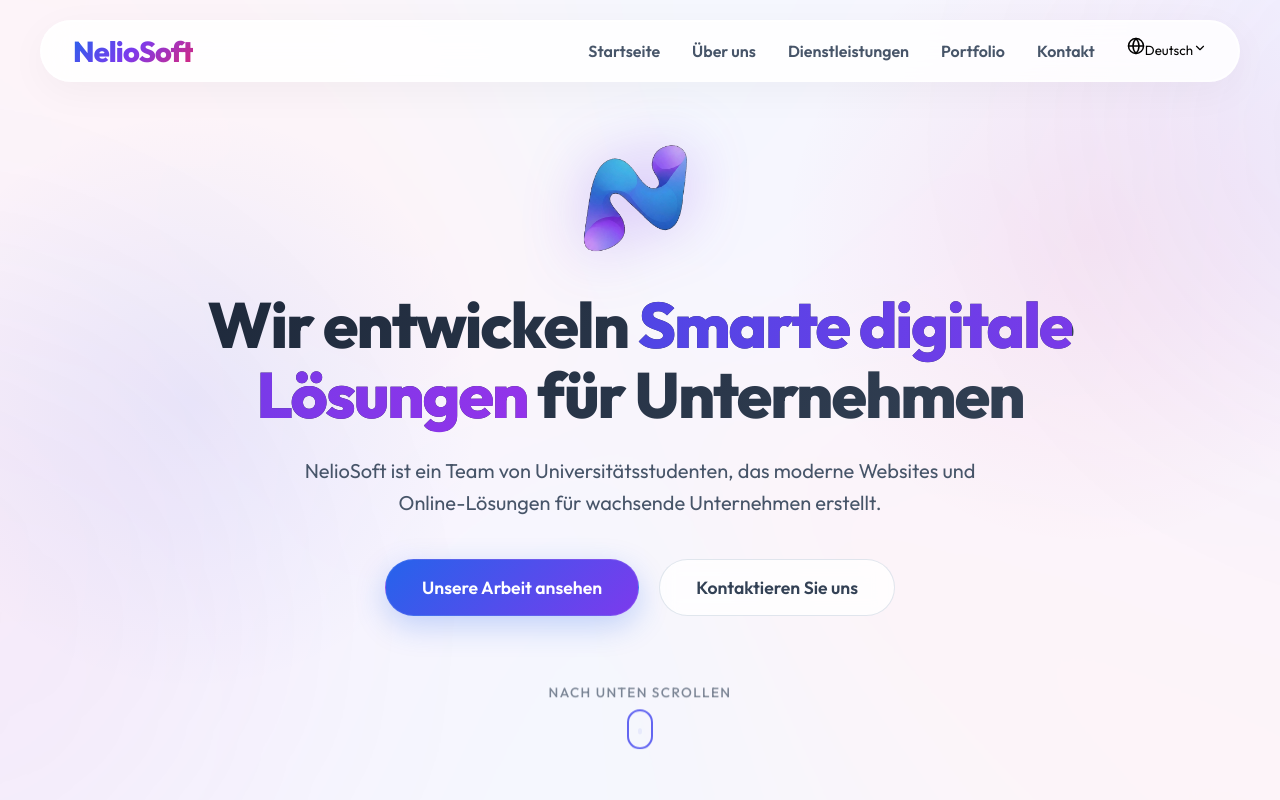
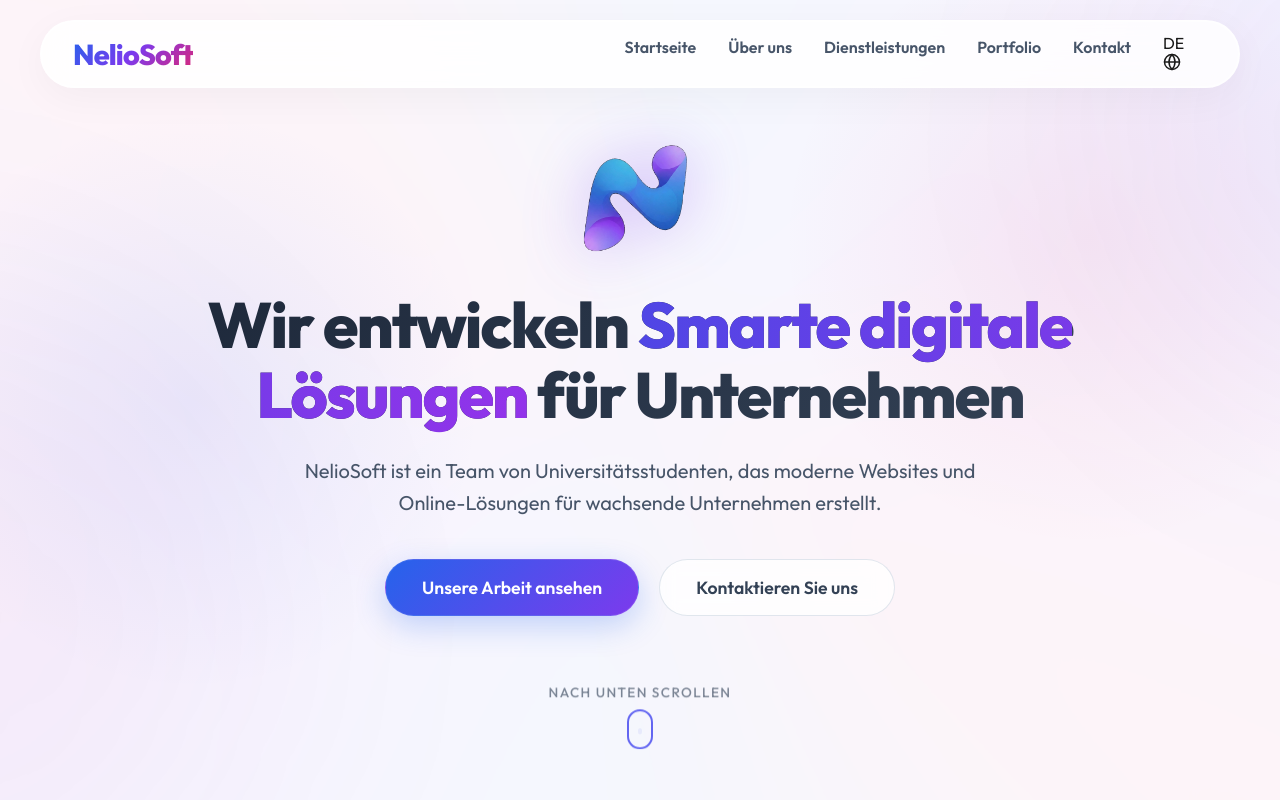
Before and after one commit to YussufBera/neliosoft, a Next.js app: page / in a window 1280 px wide. Shown: the top 800 px of the page. Built offline with nearby package versions, Linux system fonts and the light colour scheme.

Commit message:
Update LanguageSwitcher.tsx

```diff
--- a/src/components/LanguageSwitcher.tsx
+++ b/src/components/LanguageSwitcher.tsx
@@ -1,105 +1,99 @@
 "use client";
 
-import React, { useState, useRef, useEffect } from 'react';
+import React, { useState } from 'react';
 import { useLanguage } from '@/context/LanguageContext';
 import { Language } from '@/lib/translations';
 import { motion, AnimatePresence } from 'framer-motion';
-import { Globe, Check, ChevronDown } from 'lucide-react';
+import { Globe } from 'lucide-react';
 
 export default function LanguageSwitcher() {
     const { language, setLanguage } = useLanguage();
-    const [isOpen, setIsOpen] = useState(false);
-    const containerRef = useRef<HTMLDivElement>(null);
+    const [isHovered, setIsHovered] = useState(false);
 
-    // Close when clicking outside
-    useEffect(() => {
-        const handleClickOutside = (event: MouseEvent) => {
-            if (containerRef.current && !containerRef.current.contains(event.target as Node)) {
-                setIsOpen(false);
-            }
-        };
-        document.addEventListener('mousedown', handleClickOutside);
-        return () => document.removeEventListener('mousedown', handleClickOutside);
-    }, []);
-
-    const languages: { code: Language; label: string; sub: string }[] = [
-        { code: 'EN', label: 'English', sub: 'United Kingdom' },
-        { code: 'DE', label: 'Deutsch', sub: 'Deutschland' },
-        { code: 'TR', label: 'Türkçe', sub: 'Türkiye' },
-        { code: 'KU', label: 'Kurdî', sub: 'Kurdistan' },
+    const languages: { code: Language; label: string }[] = [
+        { code: 'DE', label: 'Deutsch' },
+        { code: 'EN', label: 'English' },
+        { code: 'TR', label: 'Türkçe' },
+        { code: 'KU', label: 'Kurdî' },
     ];
 
-    const currentLang = languages.find(l => l.code === language);
+    return (
+        <div
+            className="relative z-50 flex items-center justify-center p-2"
+            onMouseEnter={() => setIsHovered(true)}
+            onMouseLeave={() => setIsHovered(false)}
+        >
+            <motion.div
+                layout
+                className="relative flex items-center bg-white/10 backdrop-blur-xl border border-white/20 shadow-[0_8px_32px_rgba(0,0,0,0.12)] rounded-full overflow-hidden cursor-pointer"
+                initial={{ borderRadius: 24 }}
+                animate={{
+                    borderRadius: 24,
+                    width: isHovered ? 'auto' : 44,
+                    transition: { type: "spring", stiffness: 350, damping: 25 }
+                }}
+            >
+                {/* Collapsed State: Globe + Current Code */}
+                <AnimatePresence mode='popLayout'>
+                    {!isHovered && (
+                        <motion.div
+                            key="collapsed"
+                            initial={{ opacity: 0, scale: 0.8 }}
+                            animate={{ opacity: 1, scale: 1 }}
+                            exit={{ opacity: 0, scale: 0.8 }}
+                            transition={{ duration: 0.2 }}
+                            className="absolute inset-0 flex items-center justify-center pointer-events-none"
+                        >
+                            <span className="font-outfit font-bold text-sm bg-gradient-to-r from-blue-600 to-purple-600 bg-clip-text text-transparent">
+                                {language}
+                            </span>
+                        </motion.div>
+                    )}
+                </AnimatePresence>
 
-    return (
-        <div className="relative z-50" ref={containerRef}>
-            {/* Trigger Button - Clean, light aesthetic */}
-            <button
-                onClick={() => setIsOpen(!isOpen)}
-                className={`flex items-center gap-3 px-4 py-2 rounded-xl border transition-all duration-300 outline-none
-          ${isOpen
-                        ? 'bg-white border-blue-200 shadow-md ring-2 ring-blue-100'
-                        : 'bg-white/80 border-transparent hover:bg-white hover:shadow-sm'
-                    }`}
-            >
-                <Globe size={18} className="text-slate-600" />
-                <span className="font-outfit font-medium text-slate-700 text-sm">
-                    {currentLang?.label}
-                </span>
-                <ChevronDown
-                    size={14}
-                    className={`text-slate-400 transition-transform duration-300 ${isOpen ? 'rotate-180' : ''}`}
-                />
-            </button>
+                {/* Expanded State: List of Languages */}
+                <div className="flex items-center p-1.5 gap-1">
+                    {/* Placeholder to keep height when collapsed */}
+                    <div className={`w-[32px] h-[32px] flex items-center justify-center transition-opacity duration-200 ${isHovered ? 'opacity-0 w-0 overflow-hidden' : 'opacity-0'}`}>
+                        <Globe size={18} />
+                    </div>
 
-            {/* Dropdown Menu - Detached card style often seen in modern UIs (Photo 3 vibe) */}
-            <AnimatePresence>
-                {isOpen && (
-                    <motion.div
-                        initial={{ opacity: 0, y: 8, scale: 0.98 }}
-                        animate={{ opacity: 1, y: 0, scale: 1 }}
-                        exit={{ opacity: 0, y: 8, scale: 0.98 }}
-                        transition={{ duration: 0.2, ease: "easeOut" }}
-                        className="absolute right-0 top-full mt-2 w-64 bg-white rounded-2xl shadow-[0_10px_40px_-10px_rgba(0,0,0,0.1)] border border-slate-100 p-2 overflow-hidden"
-                    >
-                        <div className="flex flex-col gap-1">
-                            {languages.map((lang) => (
-                                <button
+                    <AnimatePresence mode='wait'>
+                        {isHovered && languages.map((lang) => {
+                            const isActive = language === lang.code;
+                            return (
+                                <motion.button
                                     key={lang.code}
-                                    onClick={() => {
+                                    initial={{ opacity: 0, scale: 0.9 }}
+                                    animate={{ opacity: 1, scale: 1 }}
+                                    exit={{ opacity: 0, scale: 0.9 }}
+                                    transition={{ type: "spring", stiffness: 400, damping: 30 }}
+                                    onClick={(e) => {
+                                        e.stopPropagation();
                                         setLanguage(lang.code);
-                                        setIsOpen(false);
+                                        setIsHovered(false);
                                     }}
-                                    className={`group flex items-center justify-between px-3 py-3 rounded-xl transition-all duration-200 text-left
-                    ${language === lang.code
-                                            ? 'bg-blue-50 text-blue-700'
-                                            : 'hover:bg-slate-50 text-slate-700'
-                                        }`}
+                                    className="relative px-4 py-2 text-sm font-medium rounded-full transition-colors z-10"
                                 >
-                                    <div className="flex flex-col">
-                                        <span className="text-sm font-semibold font-outfit">
-                                            {lang.label}
-                                        </span>
-                                        <span className={`text-xs ${language === lang.code ? 'text-blue-500' : 'text-slate-400'}`}>
-                                            {lang.sub}
-                                        </span>
-                                    </div>
+                                    {/* Background Highlight */}
+                                    {isActive && (
+                                        <motion.div
+                                            layoutId="active-pill"
+                                            className="absolute inset-0 bg-gradient-to-r from-blue-600 to-purple-600 rounded-full shadow-lg"
+                                            transition={{ type: "spring", bounce: 0.2, duration: 0.6 }}
+                                        />
+                                    )}
 
-                                    {language === lang.code && (
-                                        <motion.div
-                                            initial={{ scale: 0 }}
-                                            animate={{ scale: 1 }}
-                                            className="text-blue-600"
-                                        >
-                                            <Check size={16} strokeWidth={3} />
-                                        </motion.div>
-                                    )}
-                                </button>
-                            ))}
-                        </div>
-                    </motion.div>
-                )}
-            </AnimatePresence>
+                                    {/* Text/Label */}
+                                    <span className={`relative z-10 font-outfit tracking-wide transition-colors duration-200 ${isActive ? 'text-white font-semibold' : 'text-slate-600 hover:text-slate-900'}`}>
+                                        {lang.label}
+                                    </span>
+                                </motion.button>
+                            )
+                        })}
+                    </AnimatePresence>
+                </div>
+            </motion.div>
         </div>
     );
 }
```
